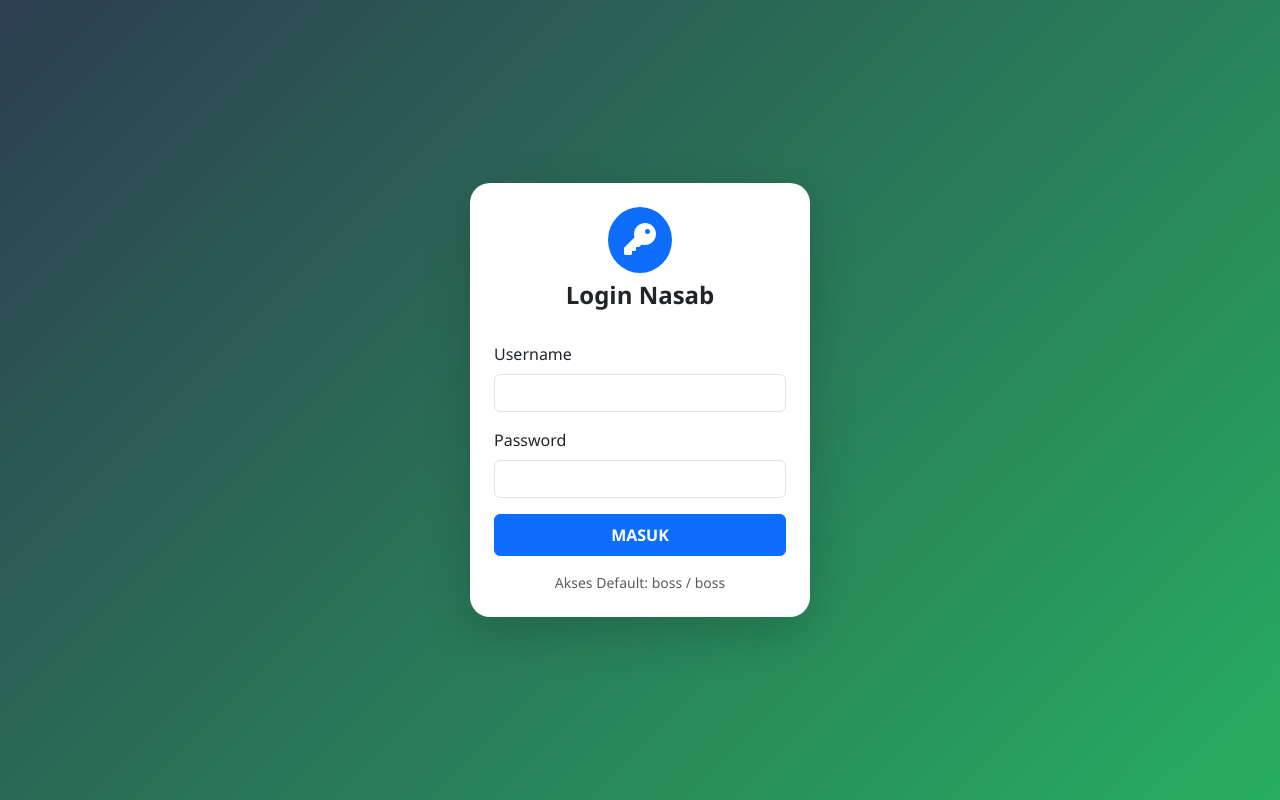
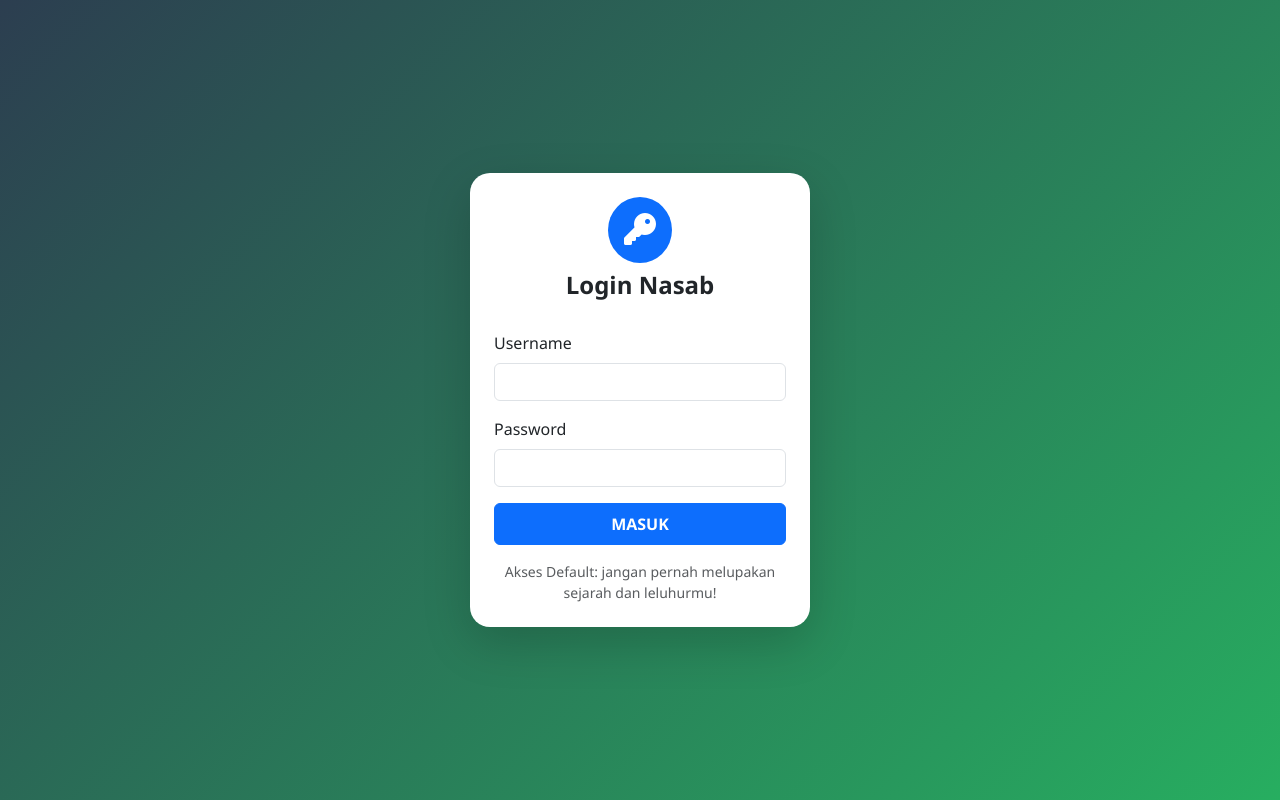
Before and after one commit to contemplatio-001/A1, a plain HTML site: page index.html in a window 1280 px wide. Drawn offline with nearby package versions, Linux system fonts and the light colour scheme.

Commit message:
Update index.html

```diff
--- a/index.html
+++ b/index.html
@@ -82,7 +82,7 @@
         <div class="mb-3"><label class="form-label">Username</label><input type="text" id="username" class="form-control"></div>
         <div class="mb-3"><label class="form-label">Password</label><input type="password" id="password" class="form-control"></div>
         <button class="btn btn-primary w-100 py-2 fw-bold" onclick="login()">MASUK</button>
-        <div class="mt-3 text-center small text-muted">Akses Default: boss / boss</div>
+        <div class="mt-3 text-center small text-muted">Akses Default: jangan pernah melupakan sejarah dan leluhurmu!</div>
     </div>
 </div>
 
```
